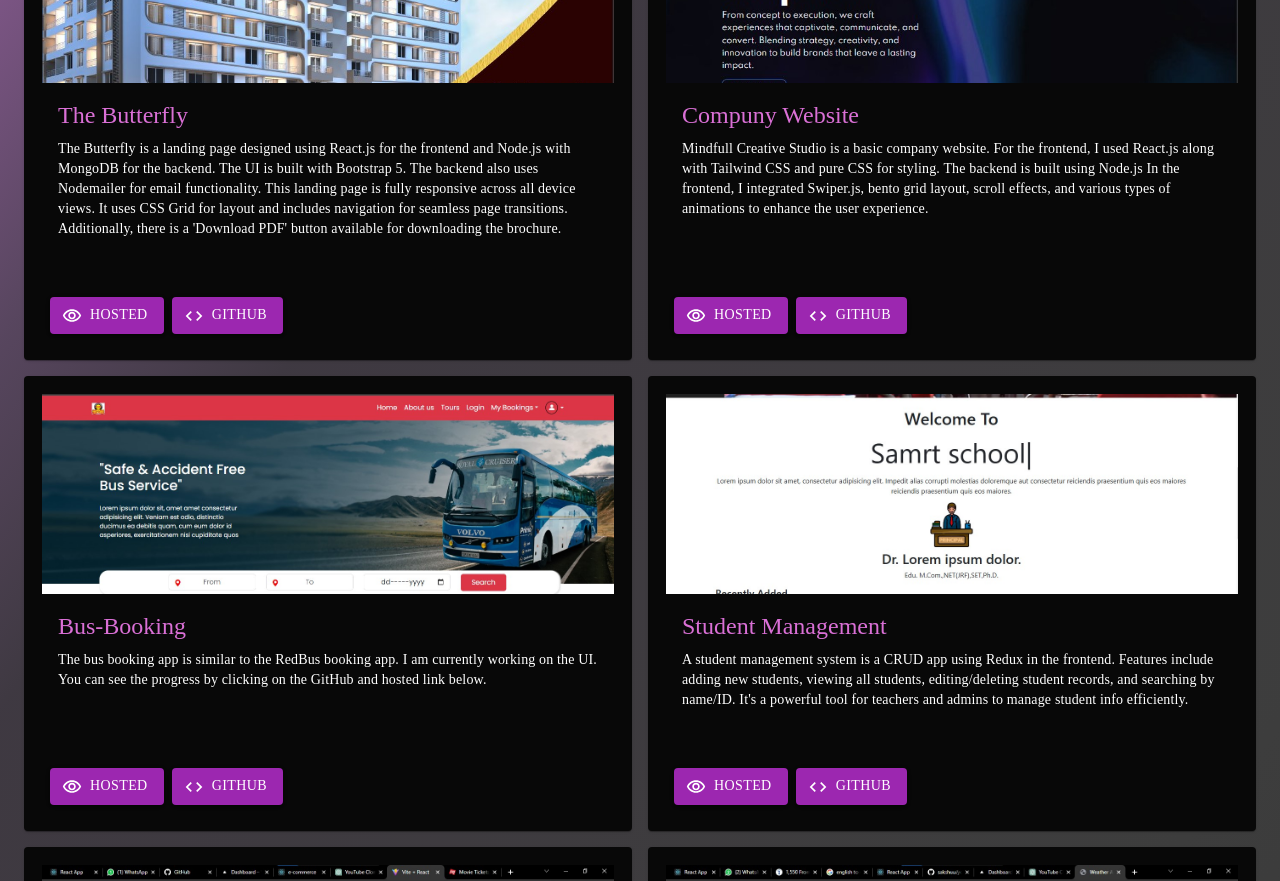
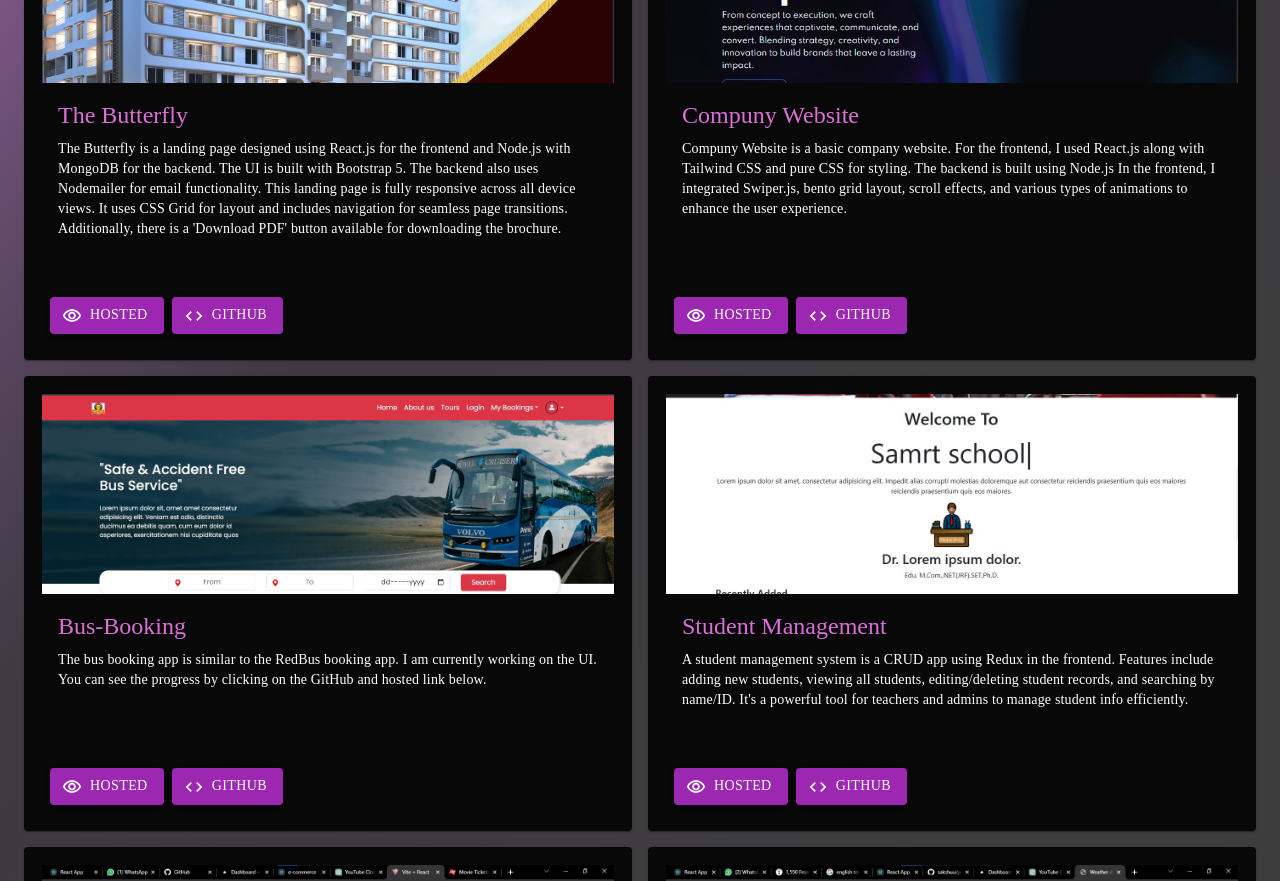
Before and after one commit to sakshuu/portfolio-frontend, a React (Create React App) app: page /projects in a window 1280 px wide. Shown: the part 840-1721 px from the top of the page. Built offline with nearby package versions, Linux system fonts and the light colour scheme.

Commit message:
updated website

```diff
--- a/src/pages/Projects.jsx
+++ b/src/pages/Projects.jsx
@@ -38,10 +38,10 @@ const Projects = () => {
     },
     {
       title:"Compuny Website",
-      hostedLink:"https://mindfull-website.onrender.com/",
-      GithubLink:"https://github.com/sakshuu/mindfull-website",
+      hostedLink:"https://compuny-website.onrender.com/",
+      GithubLink:"https://github.com/sakshuu/compuny-website",
       img:compunywebsite,
-      desc:"Mindfull Creative Studio is a basic company website. For the frontend, I used React.js along with Tailwind CSS and pure CSS for styling. The backend is built using Node.js In the frontend, I integrated Swiper.js, bento grid layout, scroll effects, and various types of animations to enhance the user experience.",
+      desc:"Compuny Website is a basic company website. For the frontend, I used React.js along with Tailwind CSS and pure CSS for styling. The backend is built using Node.js In the frontend, I integrated Swiper.js, bento grid layout, scroll effects, and various types of animations to enhance the user experience.",
       id:2,
     },
     {
```
